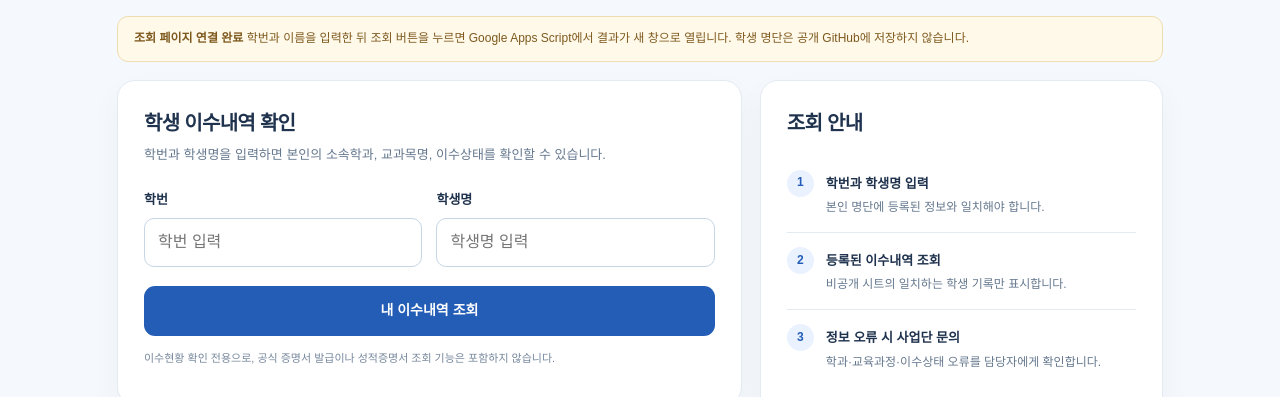
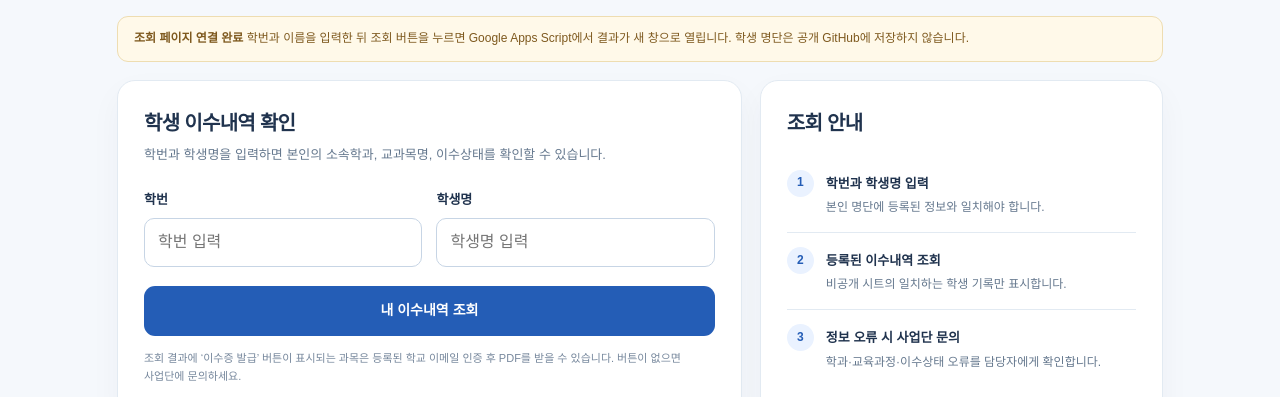
Before and after one commit to zero2306263-beep/gwangju-ai-bootcamp, a plain HTML site: page certificate-lookup/index.html in a window 1280 px wide. Shown: the part 389-786 px from the top of the page. Drawn offline with Linux system fonts and the light colour scheme.

Commit message:
조회 결과의 과목별 이수증 발급 절차 안내

```diff
--- a/certificate-lookup/index.html
+++ b/certificate-lookup/index.html
@@ -57,7 +57,7 @@ main{max-width:1090px;margin:0 auto;padding:26px 22px 56px}.hero{padding:43px 42
         <button class="submit" type="submit" id="submit">내 이수내역 조회</button>
 
       </form>
-      <p class="micro">이수현황 확인 전용으로, 공식 증명서 발급이나 성적증명서 조회 기능은 포함하지 않습니다.</p>
+      <p class="micro">조회 결과에 ‘이수증 발급’ 버튼이 표시되는 과목은 등록된 학교 이메일 인증 후 PDF를 받을 수 있습니다. 버튼이 없으면 사업단에 문의하세요.</p>
       <div class="message" id="message" aria-live="polite"></div>
     </section>
     <aside class="panel">
```
